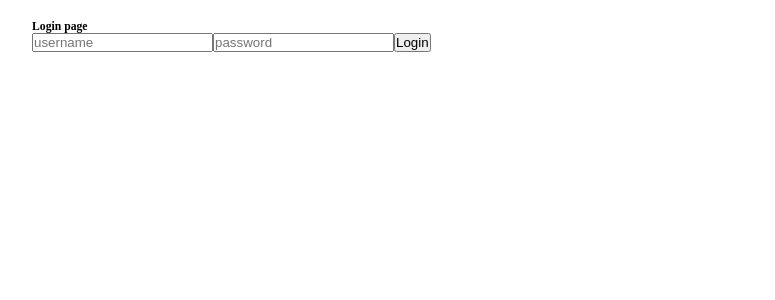
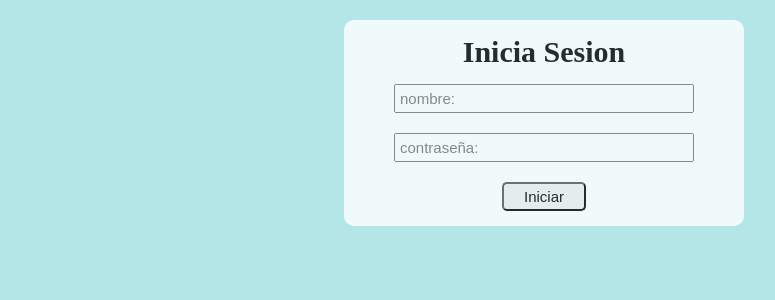
Before and after one commit to MiguelJarecca/Login-Authentication, a React (Vite) app: page /login in a window 1280 px wide. Shown: the top 300 px of the page, without its empty margins (96-871 px from the left). Built offline with nearby package versions, Linux system fonts and the light colour scheme.

Commit message:
Se da estilos al formulario del login

```diff
--- a/src/App.css
+++ b/src/App.css
@@ -12,6 +12,12 @@ html {
 
 body {
     padding: 2rem 10%;
+    height: 100vh;
+    background-color: #b4e6e8;
+    opacity: 0.8;
+    background-image:  radial-gradient(#ffffff 0.5px, transparent 0.5px), radial-gradient(#ffffff 0.5px, #b4e6e8 0.5px);
+    background-size: 20px 20px;
+    background-position: 0 0,10px 10px;
 }
 
 section {
@@ -35,3 +41,44 @@ section {
     flex-direction: column;
     gap: 2rem;
 }
+
+/*================= LOGIN ================*/
+
+.container-login {
+    max-width: 40rem;
+    display: flex;
+    flex-direction: column;
+    margin: auto;
+
+    border-radius: 10px;
+    background: #ffffff;
+}
+
+.container-login h3 {
+    font-size: 3rem;
+    padding: 1.5rem;
+    text-align: center;
+}
+
+.container-login form {
+    display: flex;
+    flex-direction: column;
+    gap: 2rem;
+    padding: 0 5rem 1.5rem 5rem;
+}
+
+.container-login form input {
+    font-size: 1.5rem;
+    padding: .4rem;
+}
+
+.container-login form button {
+    font-size: 1.5rem;
+    margin: auto;
+    padding: .4rem 2rem;
+    border-radius: 5px;
+}
+
+.container-login form button:hover {
+    cursor: pointer;
+}
--- a/src/auth/pages/LoginPage.jsx
+++ b/src/auth/pages/LoginPage.jsx
@@ -33,15 +33,14 @@ export const LoginPage = ({handleLogin}) => {
     }
 
     return(
-        <div>
 
-            <div>
-                <h3>Login page</h3>
+        <div className="container-login">
+            <h3>Inicia Sesion</h3>
 
             <form onSubmit={onSubmit}>
                 <input
                     type="text"
-                        placeholder="username"
+                    placeholder="nombre:"
                     name="username"
                     value={username}
                     onChange={onInputChange}
@@ -49,7 +48,7 @@ export const LoginPage = ({handleLogin}) => {
 
                 <input
                     type="text"
-                        placeholder="password"
+                    placeholder="contraseña:"
                     name="password"
                     value={password}
                     onChange={onInputChange}
@@ -58,11 +57,10 @@ export const LoginPage = ({handleLogin}) => {
                 <button
                     type="submit"
                     >
-                        Login
+                    Iniciar
                 </button>
             </form>
         </div>
 
-        </div>
     )
 };
```
Lines whose indentation alone changed are shown as unchanged.
